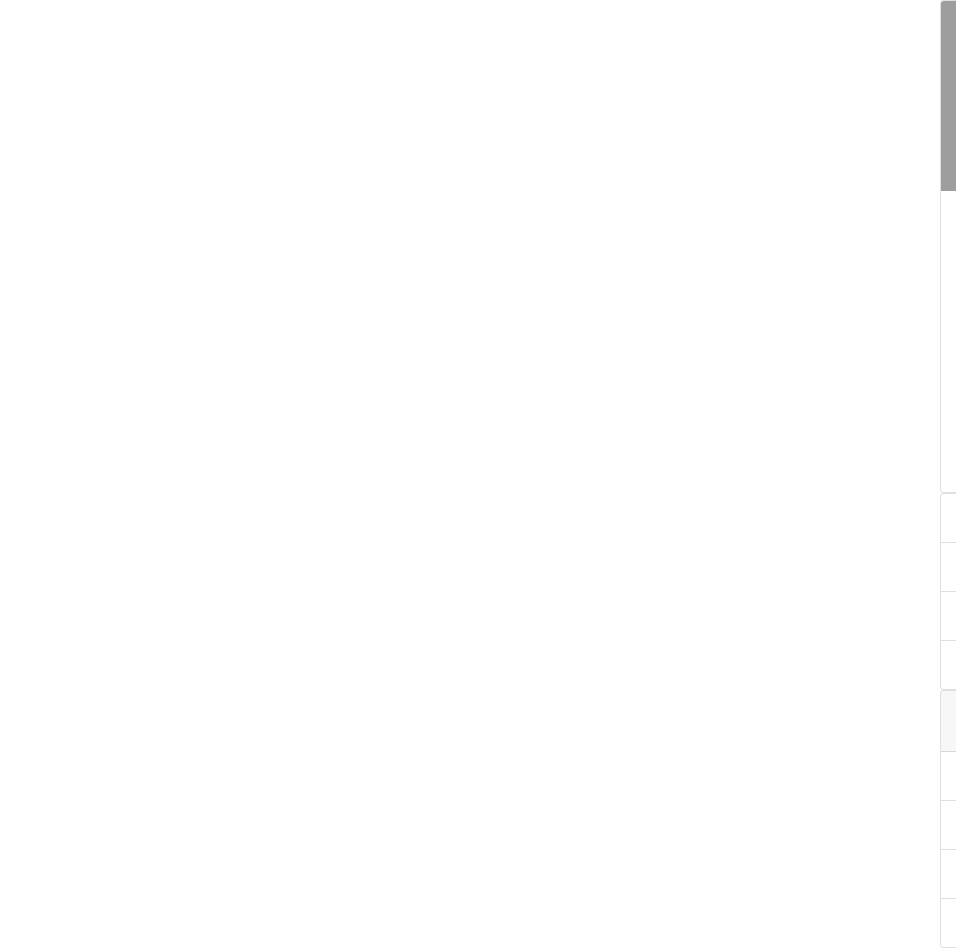
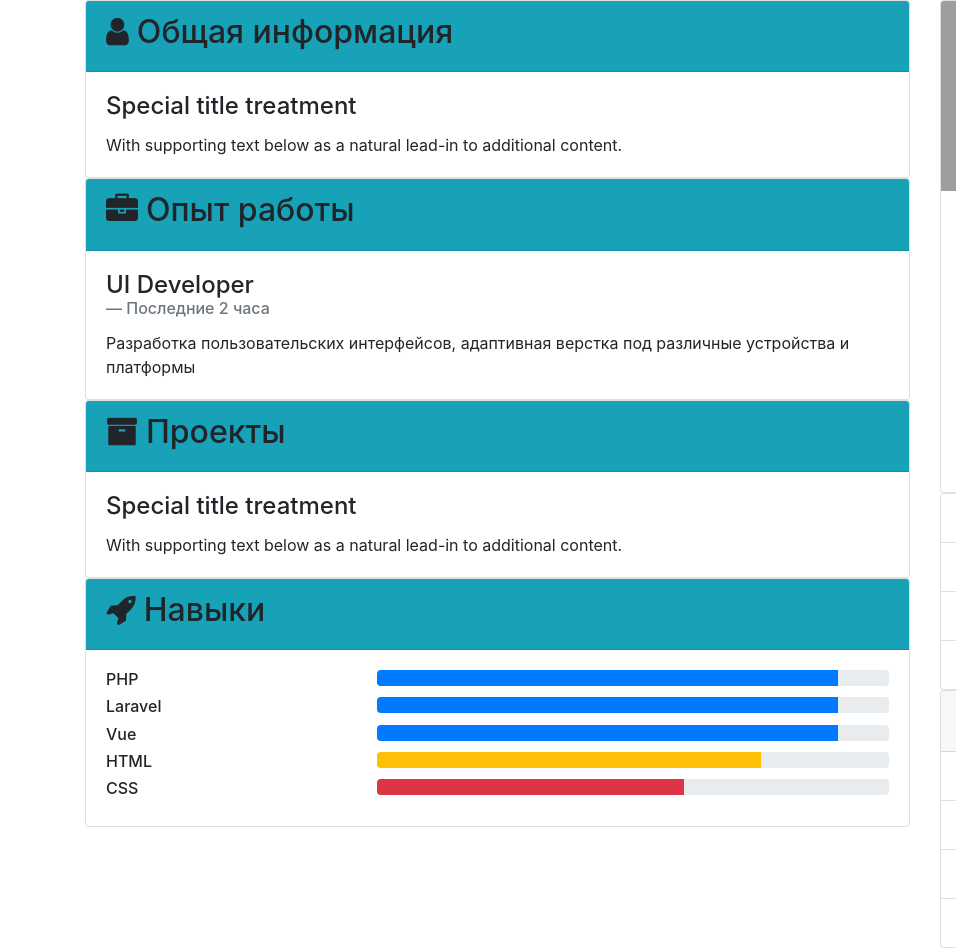
Before and after one commit to kurguzove/homepage, a plain HTML site: page index.html in a window 1280 px wide. Shown: the full height of the page, 0-956 px from the left. Drawn offline with nearby package versions, Linux system fonts and the light colour scheme; grey boxes are pictures that could not be loaded.

Commit message:
all block added

```diff
--- a/index.html
+++ b/index.html
@@ -2,7 +2,7 @@
 <html>
   <head>
     <meta charset="UTF-8">
-    <title>Kurguzove — Résumé</title>
+    <title>Kurguzove — Resume</title>
     <link rel="stylesheet" href="https://stackpath.bootstrapcdn.com/bootstrap/4.1.1/css/bootstrap.min.css" integrity="sha384-WskhaSGFgHYWDcbwN70/dfYBj47jz9qbsMId/iRN3ewGhXQFZCSftd1LZCfmhktB" crossorigin="anonymous">
     <link href="https://stackpath.bootstrapcdn.com/font-awesome/4.7.0/css/font-awesome.min.css" rel="stylesheet" integrity="sha384-wvfXpqpZZVQGK6TAh5PVlGOfQNHSoD2xbE+QkPxCAFlNEevoEH3Sl0sibVcOQVnN" crossorigin="anonymous">
   </head>
@@ -10,7 +10,100 @@
     <div class="container">
     	<div class="row">
     		<div class="col-md-9">
+    			<div class="card">
+				  <div class="card-header bg-info">
+				    <h2><i class="fa fa-user mr-2"></i>Общая информация</h2>
+				  </div>
+				  <div class="card-body">
+				    <h4 class="card-title">Special title treatment</h4>
+				    <p class="card-text">With supporting text below as a natural lead-in to additional content.</p>
+				  </div>
+				</div>
 
+				<div class="card">
+				  <div class="card-header bg-info">
+				    <h2><i class="fa fa-briefcase mr-2"></i>Опыт работы</h2>
+				  </div>
+				  <div class="card-body">
+				    <h4 class="card-title">UI Developer
+						<blockquote class="blockquote mb-0">
+					      <footer class="blockquote-footer">Последние 2 часа</footer>
+					    </blockquote>
+				    </h4>
+				    <p class="card-text">Разработка пользовательских интерфейсов, адаптивная верстка под различные устройства и платформы</p>
+				  </div>
+				</div>
+
+				<div class="card">
+				  <div class="card-header bg-info">
+				    <h2><i class="fa fa-archive mr-2"></i>Проекты</h2>
+				  </div>
+				  <div class="card-body">
+				    <h4 class="card-title">Special title treatment</h4>
+				    <p class="card-text">With supporting text below as a natural lead-in to additional content.</p>
+				  </div>
+				</div>
+
+				<div class="card">
+				  <div class="card-header bg-info">
+				    <h2><i class="fa fa-rocket mr-2"></i>Навыки</h2>
+				  </div>
+				  <div class="card-body">
+					<div class="row">
+					  	<div class="col-md-4">
+							<h6>PHP</h6>
+					  	</div>
+					  	<div class="col-md-8">
+					  		<div class="progress">
+							  <div class="progress-bar" role="progressbar" style="width: 90%"
+							  		aria-valuenow="90" aria-valuemin="0" aria-valuemax="100"></div>
+							</div>
+					  	</div>
+					</div>
+				    <div class="row">
+					  	<div class="col-md-4">
+							<h6>Laravel</h6>
+					  	</div>
+					  	<div class="col-md-8">
+					  		<div class="progress">
+							  <div class="progress-bar" role="progressbar" style="width: 90%"
+							  		aria-valuenow="90" aria-valuemin="0" aria-valuemax="100"></div>
+							</div>
+					  	</div>
+					</div>
+				    <div class="row">
+					  	<div class="col-md-4">
+							<h6>Vue</h6>
+					  	</div>
+					  	<div class="col-md-8">
+					  		<div class="progress">
+							  <div class="progress-bar" role="progressbar" style="width: 90%"
+							  		aria-valuenow="90" aria-valuemin="0" aria-valuemax="100"></div>
+							</div>
+					  	</div>
+					</div>
+					<div class="row">
+					  	<div class="col-md-4">
+							<h6>HTML</h6>
+					  	</div>
+					  	<div class="col-md-8">
+					  		<div class="progress">
+							  <div class="progress-bar bg-warning" role="progressbar" style="width: 75%" aria-valuenow="75" aria-valuemin="0" aria-valuemax="100"></div>
+							</div>
+					  	</div>
+					</div>
+					<div class="row">
+					  	<div class="col-md-4">
+							<h6>CSS</h6>
+					  	</div>
+					  	<div class="col-md-8">
+					  		<div class="progress">
+							  <div class="progress-bar bg-danger" role="progressbar" style="width: 60%" aria-valuenow="60" aria-valuemin="0" aria-valuemax="100"></div>
+							</div>
+					  	</div>
+					</div>
+				  </div>
+				</div>
     		</div>
 
     		<div class="col-md-3">
```
